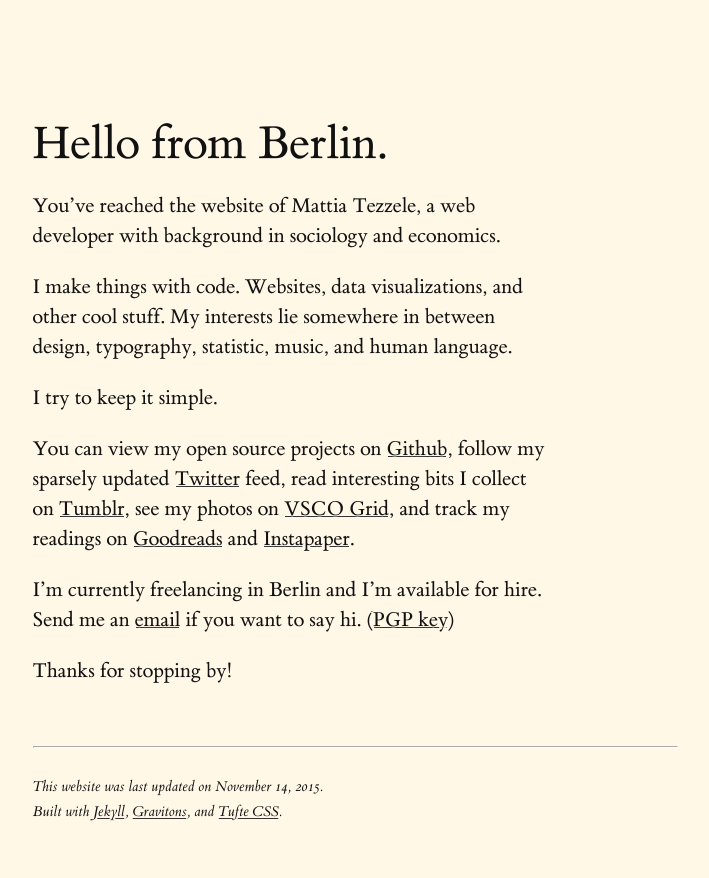
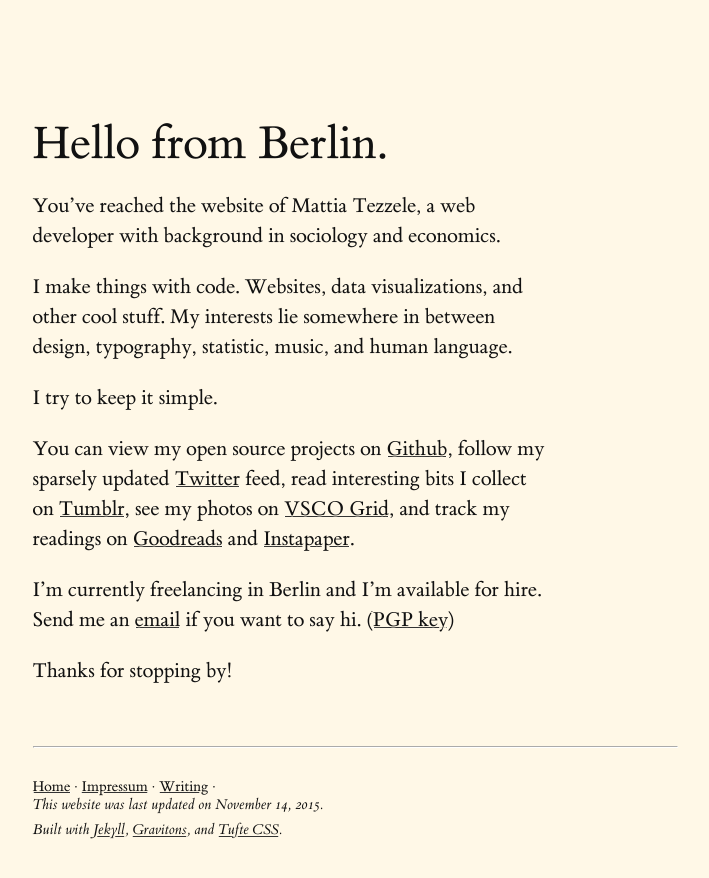
Before and after one commit to mrzool/mrzool.github.io, a Jekyll site: the page built from index.md, in a window 1280 px wide. Shown: the top 878 px of the page, without its empty margins (285-994 px from the left). Built offline with Jekyll 4.4.1, drawn with Linux system fonts in a browser that asks for light colours.

Commit message:
Add navigation to footer

```diff
--- a/_includes/_footer.html
+++ b/_includes/_footer.html
@@ -1,4 +1,13 @@
 <footer class="px2 py2 mt2">
+  <small class="block h4 mb2">
+    <a href="{{ site.url }}">Home</a>
+    {% assign pages = site.pages | sort:"weight"  %}
+    {% for p in pages %}
+      {% unless p.exclude %}
+        &middot; <a href="{{ p.url }}">{{ p.title }}</a>
+      {% endunless %}
+    {% endfor %}
+  </small>
   <small class="block h4 mb1"> <i>This website was last updated on {{ 'now' | date: "%B %-d, %Y" }}.</i> </small>
   <small class="block h4 mb3"><i>Built with <a href="http://jekyllrb.com/">Jekyll</a>, <a href="http://jxnblk.com/gravitons/">Gravitons</a>, and <a href="http://www.daveliepmann.com/tufte-css/">Tufte CSS</a>.</i></small>
 </footer>
```
